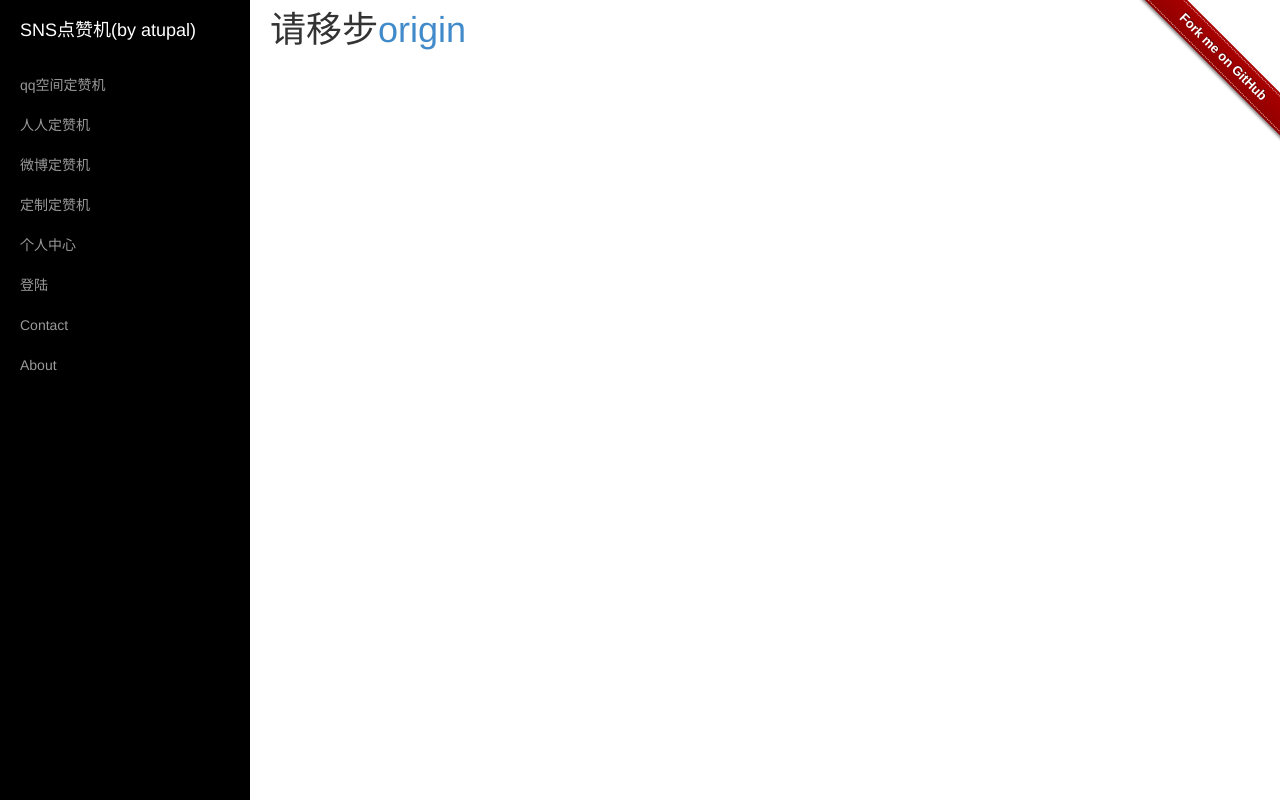
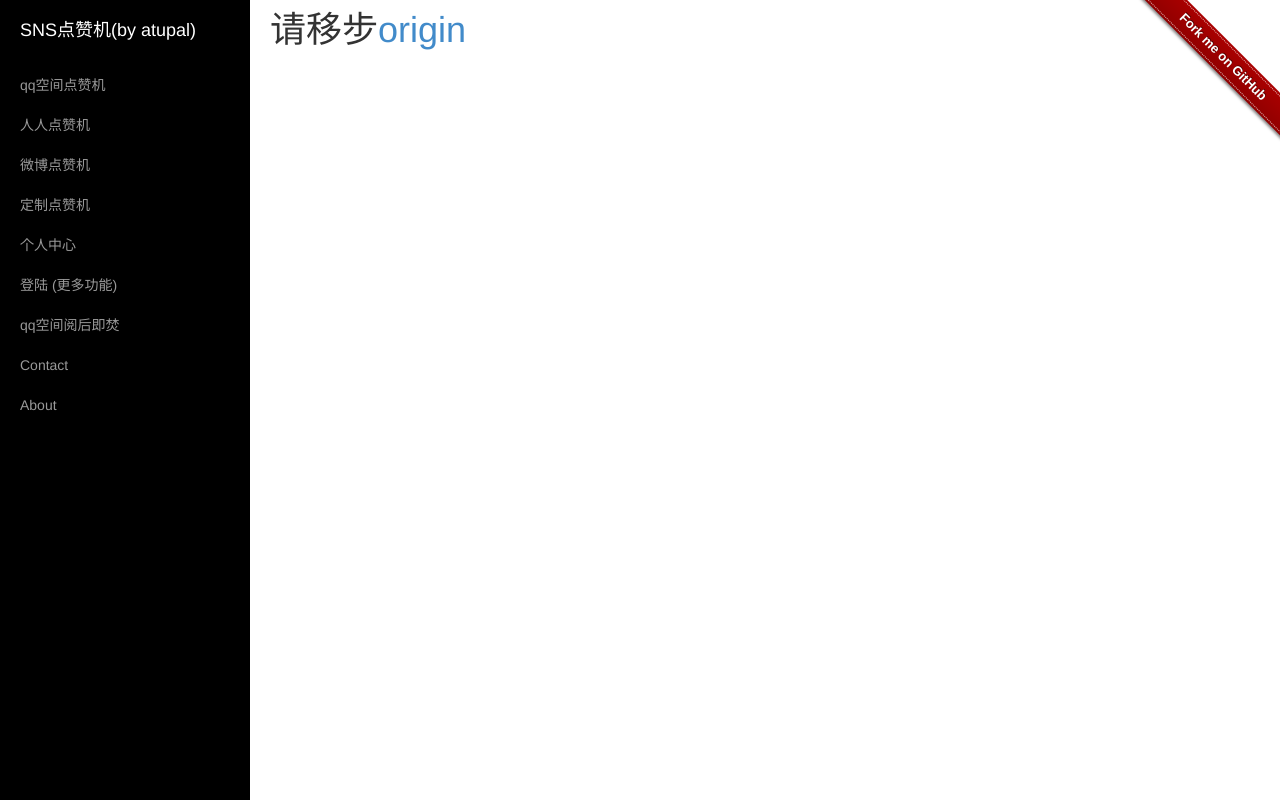
Before and after one commit to atupal/3gqq, a Flask app: page / in a window 1280 px wide. Run offline with Flask 2, Linux system fonts and the light colour scheme; parts of the project's set-up code (start-up, migrations or seed data) failed here and were passed over; some libraries are stand-ins or nearby versions.

Commit message:
typo
git-svn-id: https://svn.sinaapp.com/3gqq67/1@128 ececca69-a9b5-4a8b-8039-f91a18f81fae

```diff
--- a/application/templates/layout.html
+++ b/application/templates/layout.html
@@ -33,12 +33,13 @@
       <div id="sidebar-wrapper">
         <ul class="sidebar-nav">
           <li class="sidebar-brand"><a href="/">SNS点赞机(by atupal)</a></li>
-          <li><a href="{{ url_for('dianzan_qq') }}">qq空间定赞机</a></li>
-          <li><a href="#">人人定赞机</a></li>
-          <li><a href="#">微博定赞机</a></li>
-          <li><a href="#">定制定赞机</a></li>
+          <li><a href="{{ url_for('dianzan_qq') }}">qq空间点赞机</a></li>
+          <li><a href="#">人人点赞机</a></li>
+          <li><a href="#">微博点赞机</a></li>
+          <li><a href="#">定制点赞机</a></li>
           <li><a href="#">个人中心</a></li>
-          <li><a href="#">登陆</a></li>
+          <li><a href="#">登陆<span class="required"> (更多功能)</span></a></li>
+          <li><a href="#">qq空间阅后即焚</a></li>
           <li><a href="#">Contact</a></li>
           <li><a href="#">About</a></li>
         </ul>
```
